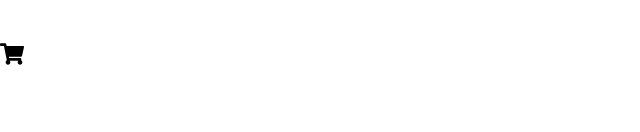
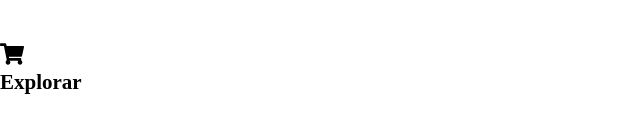
Before and after one commit to lucasrq/Pratas, a React (Vite) app: page / in a window 1280 px wide. Shown: the part 490-622 px from the top of the page, without its empty margins (0-640 px from the left). Built offline with nearby package versions, Linux system fonts and the light colour scheme.

Commit message:
style: add Main component e integrando SubTititulo no SideBar para melhorar o layout

```diff
--- a/src/App.tsx
+++ b/src/App.tsx
@@ -1,5 +1,6 @@
 import Carrinho from "./Container/Carrinho/Carrinho";
 import Header from "./Container/Header/header";
+import Main from "./Container/SectionMain";
 import SideBar from "./Container/SideBar";
 
 function App() {
@@ -7,6 +8,7 @@ function App() {
     <div style={{ overflow: 'hidden', width: '100%', height: '100vh', position: 'relative' }}>
 
       <Header />
+      <Main/>
       <Carrinho />
       <SideBar />
     </div>
--- /dev/null
+++ b/src/Components/SubTitle/index.tsx
@@ -0,0 +1,13 @@
+import { StyledSubTitulo } from "./style";
+
+export type Props ={
+    size: 'ParagraphPrincipal' | 'SubParagraph';
+    color: 'Black' | 'GreyTitle'
+    children: string;
+}
+const SubTititulo =({size = 'ParagraphPrincipal', color = 'Black', children}: Props) =>
+<StyledSubTitulo size={size} color={color}>
+    {children}
+</StyledSubTitulo>
+
+export default SubTititulo
--- /dev/null
+++ b/src/Components/SubTitle/style.ts
@@ -0,0 +1,8 @@
+import styled from "styled-components";
+import { Props } from ".";
+
+export const StyledSubTitulo = styled.h2<Props>`
+    font-size: ${({ size }) => (size === 'ParagraphPrincipal' ? '26px' : '21px')};
+      color: ${({ color }) => (color === 'Black' ? 'black' : '#fffff')};
+      margin-bottom:10px;
+`
--- /dev/null
+++ b/src/Container/SectionMain/index.tsx
@@ -0,0 +1,13 @@
+import SubTititulo  from "../../Components/SubTitle";
+
+function Main(){
+    return (
+        <>
+          <SubTititulo color="GreyTitle" size="SubParagraph">
+                Explorar
+          </SubTititulo>
+        </>
+    )
+}
+
+export default Main;
--- a/src/Container/SideBar/index.tsx
+++ b/src/Container/SideBar/index.tsx
@@ -1,7 +1,8 @@
 import { MdClose } from 'react-icons/md';
 import { motion } from 'framer-motion';
 import {useToggleSideBar} from '../../../store';
-import { SideBarWrapper } from './style';
+import { ListSideBar, SideBarWrapper } from './style';
+import SubTititulo from '../../Components/SubTitle';
 
 function SideBar() {
 
@@ -45,14 +46,18 @@ function SideBar() {
                 <MdClose size={24} color="#333"  />
             </div>
           </SideBarWrapper>
-
-            <ul>
+            <SubTititulo color='GreyTitle' size='ParagraphPrincipal'>Explore</SubTititulo>
+            <ListSideBar>
+                <li onClick={Teste}>Mais Vendidos</li>
+                <li onClick={Teste}>Colar</li>
+                <li onClick={Teste}>Brincos</li>
+                <li onClick={Teste}>Alianças</li>
+                <li onClick={Teste}>todos os produtos</li>
+                <li onClick={Teste}>Corentes</li>
                 <li><a href="https://wa.me/5511964503028?text=Ola%20Vim%20Direto%20do%20site%20JSPRATAS" target="_blank" rel="noopener noreferrer">
                 Contato
               </a></li>
-                <li onClick={Teste}>Mais Vendidos</li>
-                <li onClick={Teste}>Todos os Produtos</li>
-            </ul>
+            </ListSideBar>
         </div>
       </motion.section>
     </div>
--- a/src/Container/SideBar/style.ts
+++ b/src/Container/SideBar/style.ts
@@ -23,3 +23,17 @@ border-bottom:1px solid #ccc;
         justify-content:center;
     }
 `
+export const ListSideBar = styled.ul`
+    font-size:21px;
+    padding-top:20px;
+    li{
+       margin-bottom:14px;
+
+       width:30%;
+    }
+    a{
+        font-weight:bold;
+        text-decoration:none;
+        color:#333;
+    }
+`
```
Also changed, not shown: src/appcss.ts (deleted, +0 -8 lines), src/Components/carrosel/index.tsx (added), src/Components/carrosel/style.ts (added).
